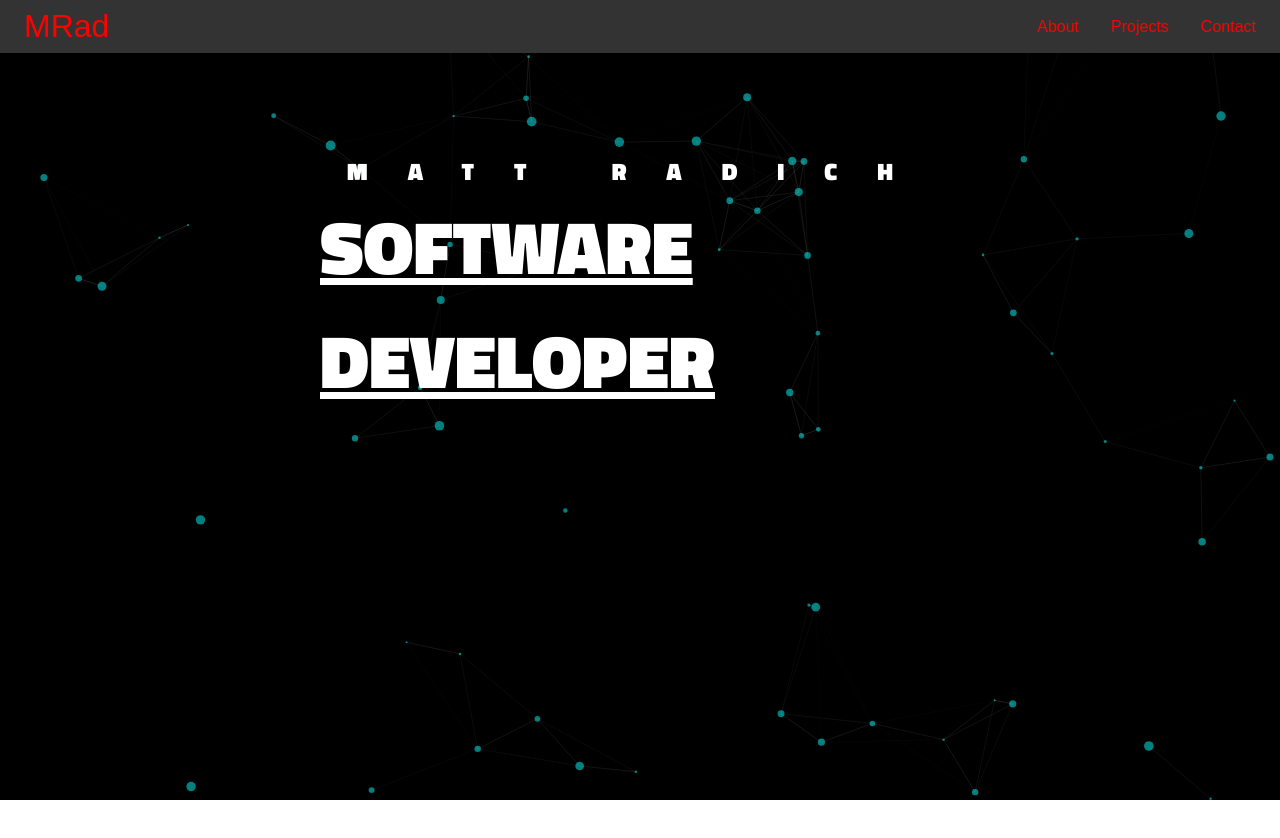
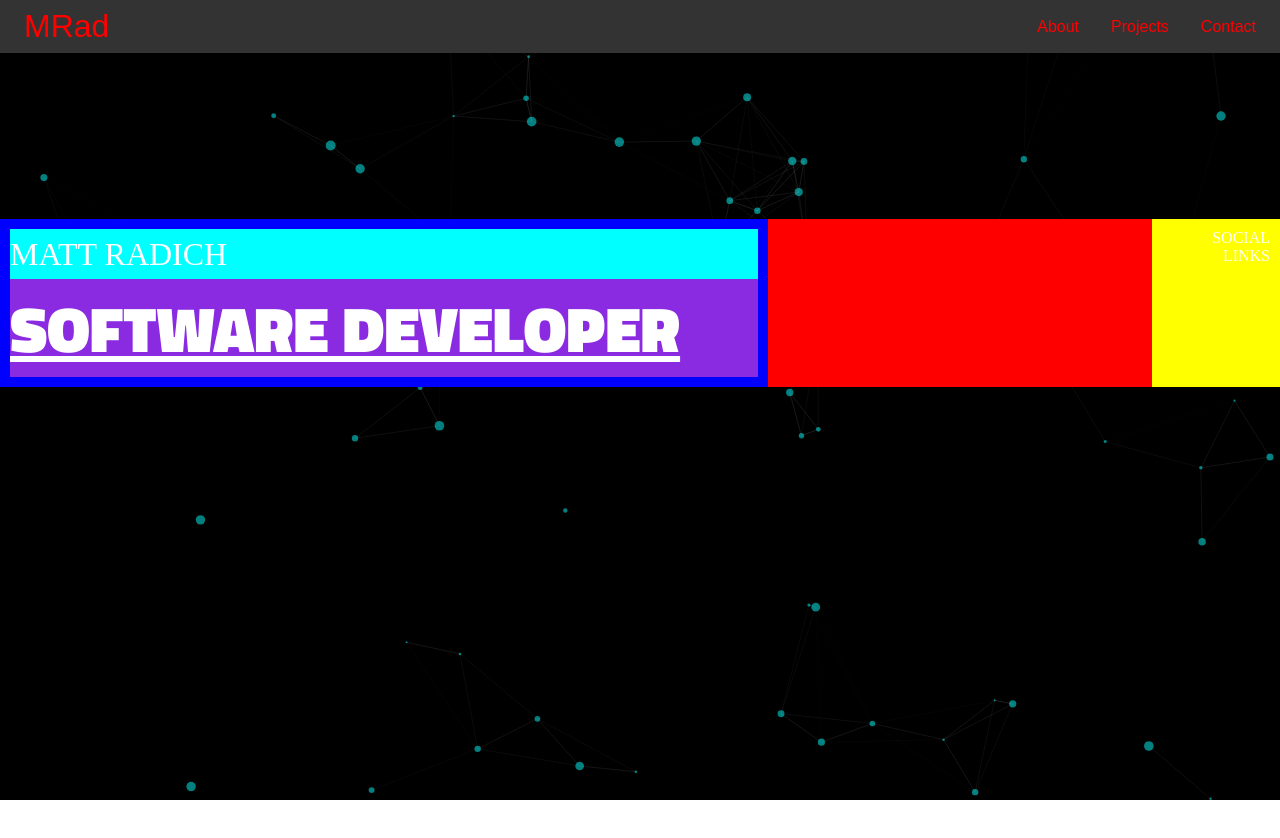
Before and after one commit to matt-radich/Portfolio, a React (Create React App) app in the folder portfolio/: page / in a window 1280 px wide. Shown: the top 838 px of the page. Built offline with nearby package versions, Linux system fonts and the light colour scheme.

Commit message:
flexbox learning

```diff
--- a/portfolio/src/components/Home.jsx
+++ b/portfolio/src/components/Home.jsx
@@ -6,12 +6,26 @@ function Home () {
   return (
     <>
 
-      <div className="home-wrapper">
+
+      <div className="page-wrapper">
         <div className="dev-title-container">
-          <h3 className="name-title">MATT RADICH</h3>
-          <h3 classname="dev-title"><u>SOFTWARE DEVELOPER</u></h3>
+
+          <div  className="name-title">
+            <div className="my-name">MATT RADICH<br></br></div>
+            <div className="sd-title"><u>SOFTWARE DEVELOPER</u></div>
+
+
+          </div>
+
+          <div className="social-links">
+            SOCIAL LINKS
+          </div>
+
         </div>
       </div>
+
+
+
     </>
 
   )
--- a/portfolio/src/css/home.css
+++ b/portfolio/src/css/home.css
@@ -1,23 +1,55 @@
-
-.name-title {
-  letter-spacing: 40px;
+/* .name-title {
+  letter-spacing: 61px;
   font-size: 1.5rem;
-  text-align: center;
-
-}
-.home-wrapper {
+  text-align: left;
+  display: flex;
+} */
+/* .dev-title {
+  text-align: left;
+} */
+/* .home-wrapper {
   display: flex;
   align-items: center;
   flex-direction: column;
   height: 100vh;
   z-index: 1;
-  /* border: green 5px solid; */
-  margin-top: 100px;
+  /* border: green 5px solid;
+}*/
+.page-wrapper {
+  display: flex;
+  align-items: center;
+  height: 100vh;
 }
 .dev-title-container {
-  width: 50%;
+  width: 100vw;
   color: white;
+  display: flex;
+  justify-content: space-between;
+  background-color: red;
+  margin-bottom: 300px;
+}
+.social-links {
+  background-color: yellow;
+  width: 10%;
+  padding: 10px;
+  text-align: right;
+  justify-content: flex-end;
+}
+
+.name-title {
+  background-color: blue;
+  width: 60%;
+  padding: 10px;
+}
+.my-name {
+  font-size: 2rem;
+  background-color: aqua;
+  line-height: 50px;
+  text-align: left;
+}
+.sd-title {
+  font-size: 4rem;
+  text-align: left;
+  background-color: blueviolet;
   font-family: 'Titillium Web', sans-serif;
-  font-size: 4rem;
-
 }
--- a/portfolio/src/css/styles.css
+++ b/portfolio/src/css/styles.css
@@ -14,3 +14,6 @@ body {
 h3 {
   margin: 0;
 }
+h2 {
+  margin: 0;
+}
```
